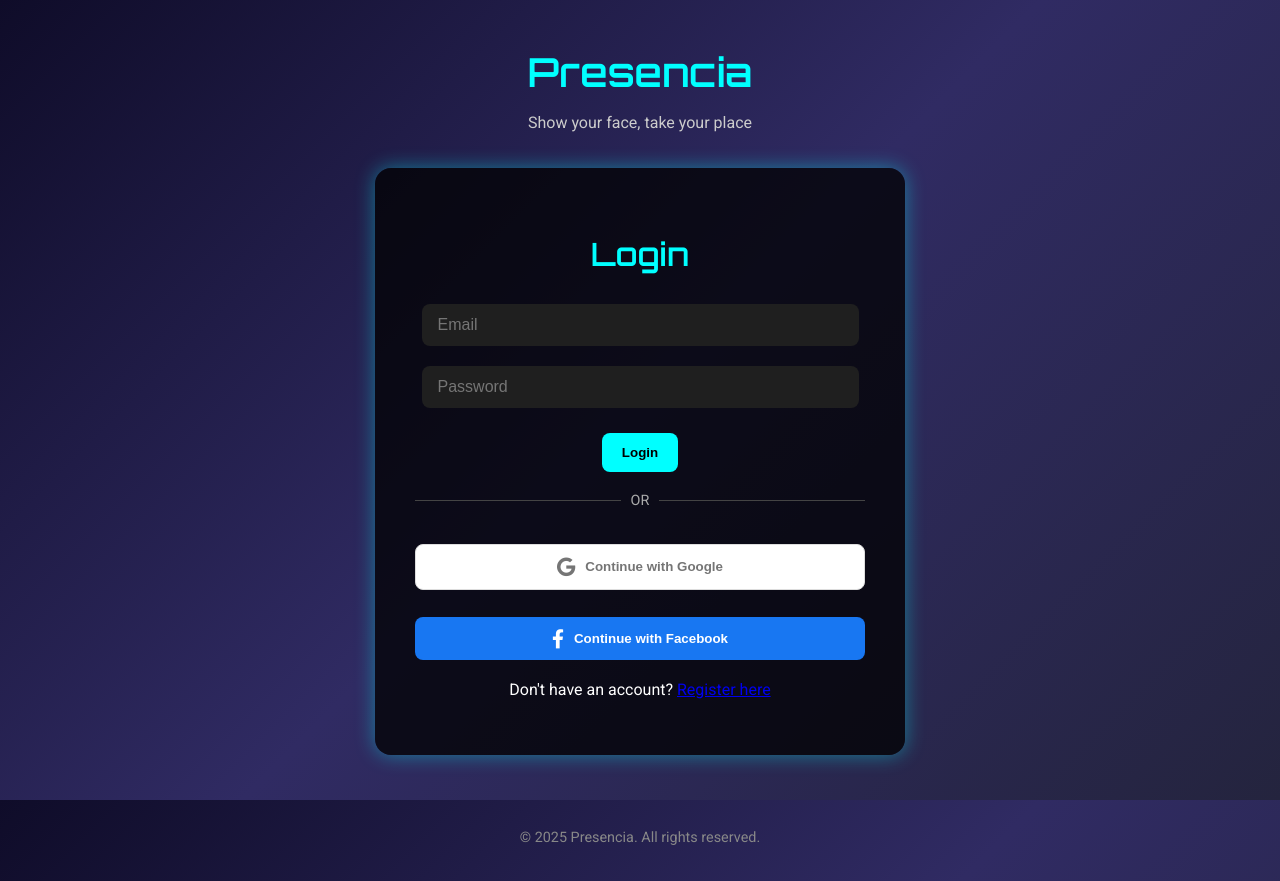
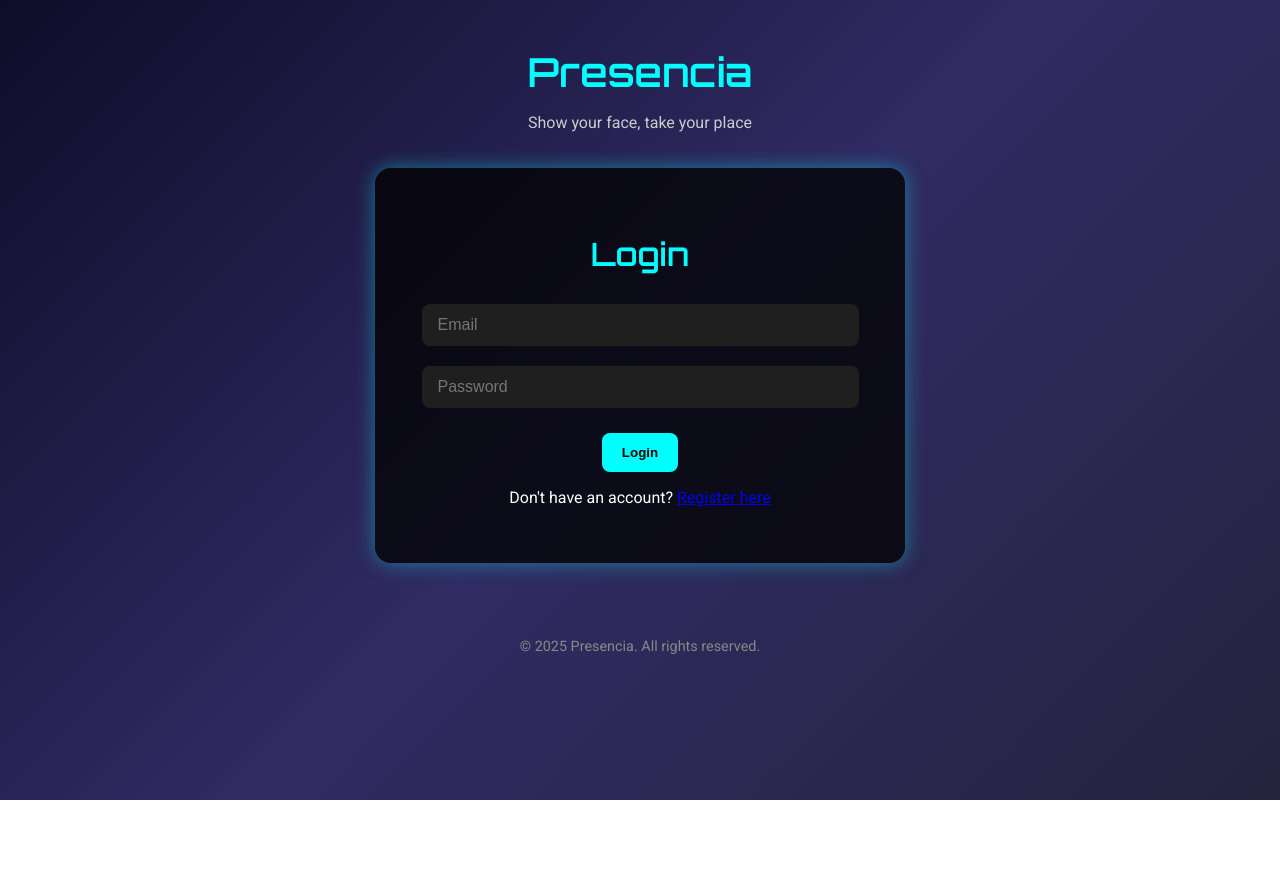
Before and after one commit to AminelMhl/Presencia, a plain HTML site: page FrontEnd/login.html in a window 1280 px wide. After the commit the page ends 800 px from the top, so only its background shows below. Drawn offline with Linux system fonts and the light colour scheme.

Commit message:
changing the front (#3)

```diff
--- a/FrontEnd/login.css
+++ b/FrontEnd/login.css
@@ -107,74 +107,3 @@ body {
     font-size: 0.9rem;
     color: #888;
   }
-
-
-
-  /* Add to login.css */
-.divider {
-  display: flex;
-  align-items: center;
-  margin: 20px 0;
-  color: #aaa;
-  font-size: 0.9rem;
-}
-
-.divider::before,
-.divider::after {
-  content: "";
-  flex: 1;
-  border-bottom: 1px solid #444;
-}
-
-.divider::before {
-  margin-right: 10px;
-}
-
-.divider::after {
-  margin-left: 10px;
-}
-
-.social-login {
-  display: flex;
-  flex-direction: column;
-  gap: 12px;
-  margin: 20px 0;
-}
-
-.social-btn {
-  display: flex;
-  align-items: center;
-  justify-content: center;
-  gap: 10px;
-  padding: 12px;
-  border-radius: 8px;
-  border: none;
-  font-weight: 600;
-  cursor: pointer;
-  transition: all 0.3s ease;
-}
-
-.social-btn.google {
-  background: #fff;
-  color: #757575;
-  border: 1px solid #ddd;
-}
-
-.social-btn.google:hover {
-  background: #f5f5f5;
-  box-shadow: 0 0 10px rgba(0, 0, 0, 0.1);
-}
-
-.social-btn.facebook {
-  background: #1877f2;
-  color: white;
-}
-
-.social-btn.facebook:hover {
-  background: #166fe5;
-  box-shadow: 0 0 10px rgba(24, 119, 242, 0.3);
-}
-
-.social-btn i {
-  font-size: 1.2rem;
-}
--- a/FrontEnd/login.html
+++ b/FrontEnd/login.html
@@ -21,18 +21,7 @@
       <input type="password" id="loginPassword" placeholder="Password" required />
       <button type="submit">Login</button>
 
-      <div class="divider">
-        <span>OR</span>
-      </div>
 
-      <div class="social-login">
-        <button type="button" class="social-btn google" onclick="loginWithGoogle()">
-          <i class="fab fa-google"></i> Continue with Google
-        </button>
-        <button type="button" class="social-btn facebook" onclick="loginWithFacebook()">
-          <i class="fab fa-facebook-f"></i> Continue with Facebook
-        </button>
-      </div>
 
       <p>Don't have an account? <a href="register.html">Register here</a></p>
     </form>
--- a/FrontEnd/script.js
+++ b/FrontEnd/script.js
@@ -94,72 +94,6 @@ function setupRegisterPage() {
         }, 1500);
     });
 }
-
-// ====================== SOCIAL LOGIN ======================
-function loginWithGoogle() {
-    showSystemMessage('Initiating Google authentication...', 'success');
-
-    // In a real app, you would use Firebase or Google OAuth here
-    setTimeout(() => {
-      // Simulate successful Google login
-      const googleUser = {
-        name: "Google User",
-        email: "googleuser@example.com",
-        isAdmin: false,
-        provider: "google"
-      };
-
-      sessionStorage.setItem('currentUser', JSON.stringify(googleUser));
-      showSystemMessage('Google authentication successful!', 'success');
-      createPortalEffect('index.html');
-    }, 1500);
-  }
-
-  function loginWithFacebook() {
-    showSystemMessage('Initiating Facebook authentication...', 'success');
-
-    // In a real app, you would use Facebook SDK here
-    setTimeout(() => {
-      // Simulate successful Facebook login
-      const facebookUser = {
-        name: "Facebook User",
-        email: "facebookuser@example.com",
-        isAdmin: false,
-        provider: "facebook"
-      };
-
-      sessionStorage.setItem('currentUser', JSON.stringify(facebookUser));
-      showSystemMessage('Facebook authentication successful!', 'success');
-      createPortalEffect('index.html');
-    }, 1500);
-  }
-
-  // Update the checkAuth function to handle social logins
-  function checkAuth() {
-    const currentUser = sessionStorage.getItem('currentUser');
-
-    if (!currentUser) {
-      showSystemMessage('Please login first', 'error');
-      setTimeout(() => {
-        window.location.href = 'login.html';
-      }, 1500);
-      return;
-    }
-
-    const user = JSON.parse(currentUser);
-
-    // For demo purposes, we'll treat social logins as regular users
-    if (user.provider) {
-      user.isAdmin = false;
-      sessionStorage.setItem('currentUser', JSON.stringify(user));
-    }
-
-    // Show admin elements if user is admin
-    const adminElements = document.querySelectorAll('.admin-only');
-    adminElements.forEach(el => {
-      el.style.display = user.isAdmin ? 'block' : 'none';
-    });
-  }
 
 
 // ====================== AUTHENTICATION ======================
```
